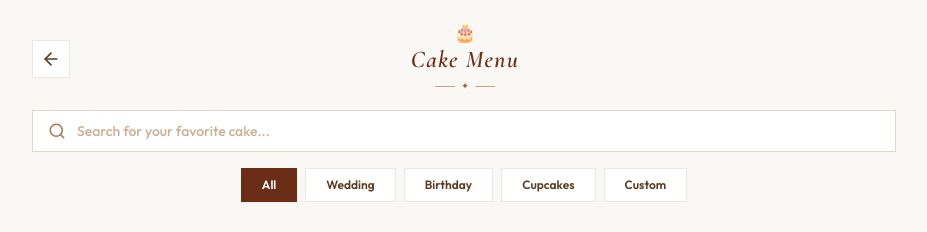
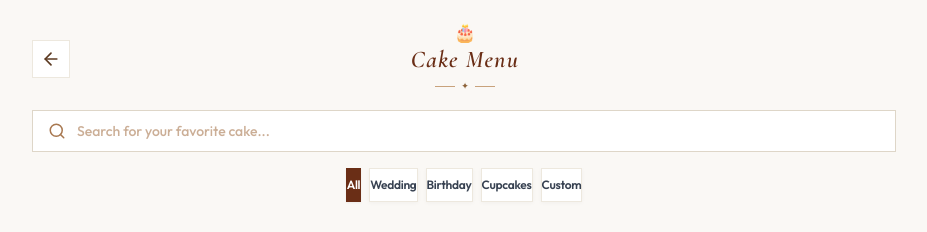
Before and after one commit to dapps-git/WESTER_BAKERY, a React app: page /cakes in a window 1280 px wide. Shown: the top 232 px of the page, without its empty margins (176-1103 px from the left). Built offline with nearby package versions, Linux system fonts and the light colour scheme; no server answers; grey boxes are pictures that could not be loaded; the HTML template or start-up script is replaced by a standard one.

Commit message:
style: align category chips styling and typography with food menu

```diff
--- a/src/pages/Cakes.jsx
+++ b/src/pages/Cakes.jsx
@@ -134,7 +134,7 @@ export default function Cakes() {
           )}
         </div>
 
-        {/* Pretty & Clean Category Section */}
+        {/* Category Chips (Same style as Food Menu) */}
         <div className="flex gap-2 overflow-x-auto no-scrollbar pb-2 mb-6 justify-start sm:justify-center">
           {cakeCategories.map((cat) => {
             const isActive = activeCategory === cat
@@ -142,10 +142,10 @@ export default function Cakes() {
               <button
                 key={cat}
                 onClick={() => setActiveCategory(cat)}
-                className={`py-2 px-5 text-xs font-semibold whitespace-nowrap rounded-none transition-all duration-200 border shrink-0 ${
+                className={`py-2 px-4.5 rounded-none text-center flex items-center justify-center cursor-pointer transition-all duration-200 shrink-0 font-sans text-xs font-semibold tracking-tight whitespace-nowrap ${
                   isActive
-                    ? 'bg-[#6a2e16] text-white border-[#6a2e16] shadow-sm'
-                    : 'bg-white text-[#5C3A21] border-[#EDE8DE] hover:border-[#C8A27C] hover:bg-[#FAF6F0]'
+                    ? 'bg-[#6a2e16] text-white shadow-sm border border-[#6a2e16]'
+                    : 'bg-white text-gray-700 border border-[#EDE8DE] hover:border-[#C8A27C] hover:bg-[#FAF6F0] shadow-[0_1px_4px_rgba(0,0,0,0.04)]'
                 }`}
               >
                 {cat}
@@ -153,6 +153,7 @@ export default function Cakes() {
             )
           })}
         </div>
+
 
 
         {/* ── Cake Grid Section ── */}
```
